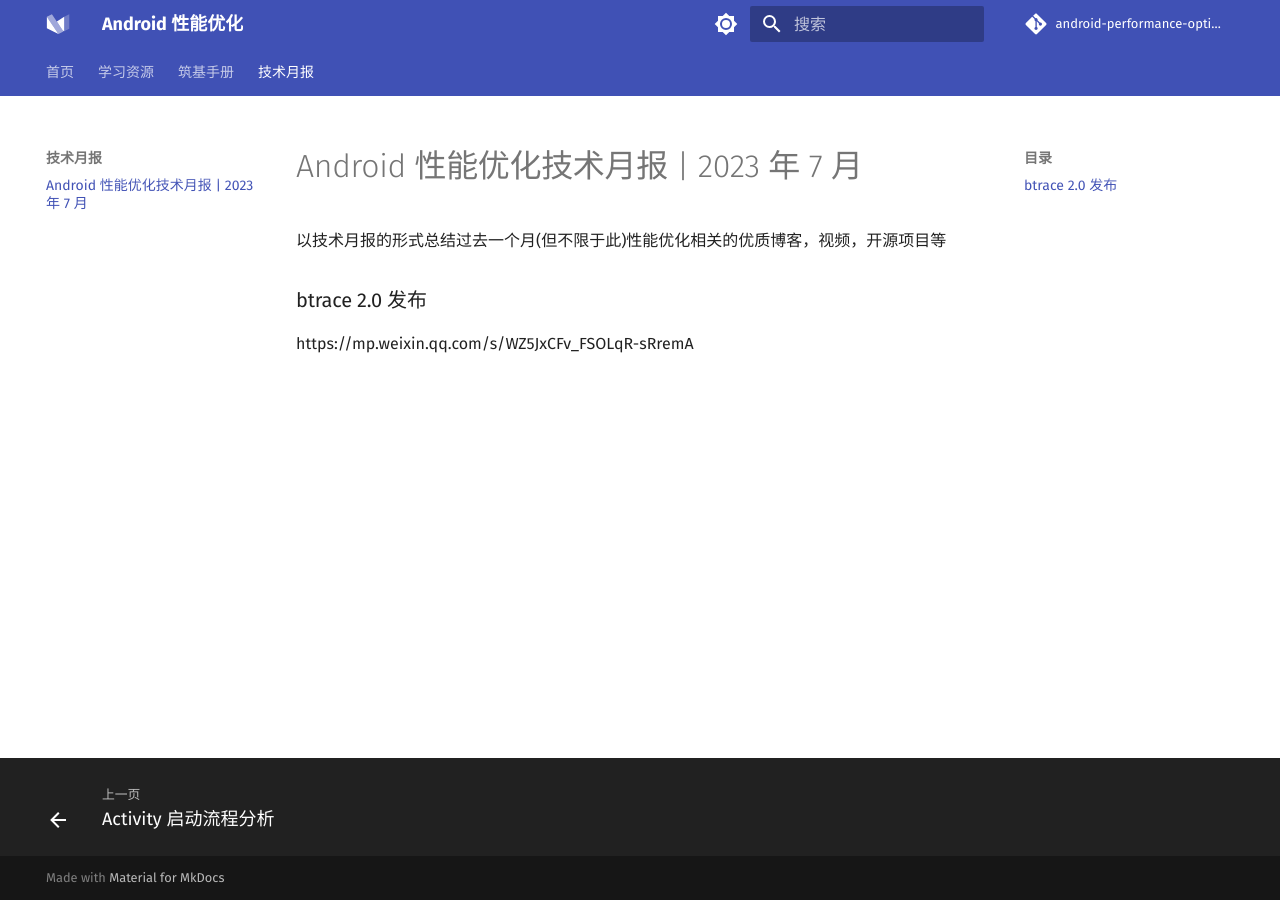
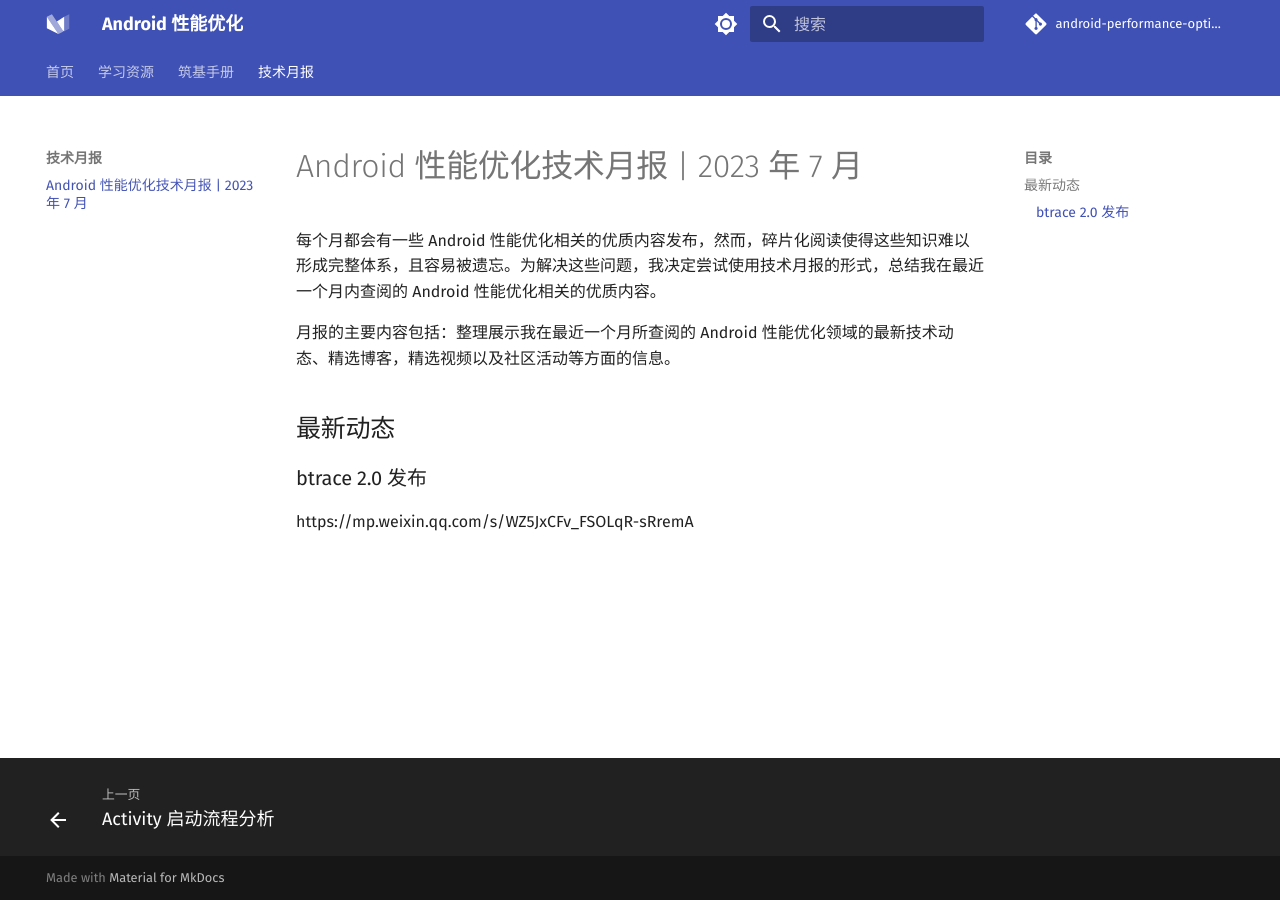
Before and after one commit to android-performance-optimization/homepage, an MkDocs documentation site: the page built from docs/news/news-2023-07.md, in a window 1280 px wide. Built offline with MkDocs 1.6.1 and Material for MkDocs 9.7.7, drawn with Linux system fonts in a browser that asks for light colours; comment, search, counter and statistics services are not loaded.

Commit message:
MOD: news

```diff
--- a/docs/news/news-2023-07.md
+++ b/docs/news/news-2023-07.md
@@ -1,5 +1,8 @@
 # Android 性能优化技术月报 | 2023 年 7 月
-以技术月报的形式总结过去一个月(但不限于此)性能优化相关的优质博客，视频，开源项目等
+每个月都会有一些 Android 性能优化相关的优质内容发布，然而，碎片化阅读使得这些知识难以形成完整体系，且容易被遗忘。为解决这些问题，我决定尝试使用技术月报的形式，总结我在最近一个月内查阅的 Android 性能优化相关的优质内容。
 
+月报的主要内容包括：整理展示我在最近一个月所查阅的 Android 性能优化领域的最新技术动态、精选博客，精选视频以及社区活动等方面的信息。
+
+## 最新动态
 ### btrace 2.0 发布
 https://mp.weixin.qq.com/s/WZ5JxCFv_FSOLqR-sRremA
```
